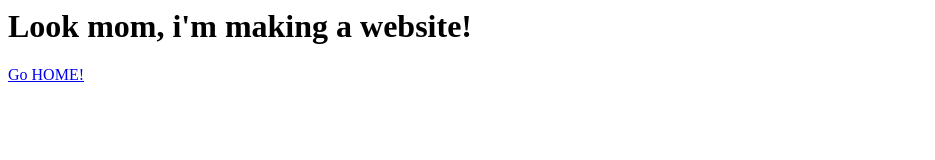
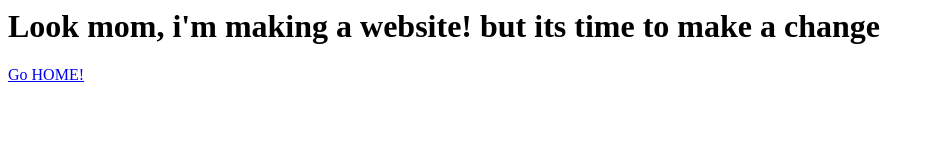
Before and after one commit to BurgerPhil/BurgerPhil.github.io, a plain HTML site: page about.html in a window 1280 px wide. Shown: the whole page, without its empty margins (0-935 px from the left). Drawn offline with Linux system fonts and the light colour scheme.

Commit message:
making some changes

```diff
--- a/about.html
+++ b/about.html
@@ -6,7 +6,7 @@
     <title>About Phil</title>
 </head>
 <body>
- <h1> Look mom, i'm making a website! </h1>
+ <h1> Look mom, i'm making a website! but its time to make a change </h1>
 
  <p><a href="index.html">Go HOME!</a></p>
 </body>
```
